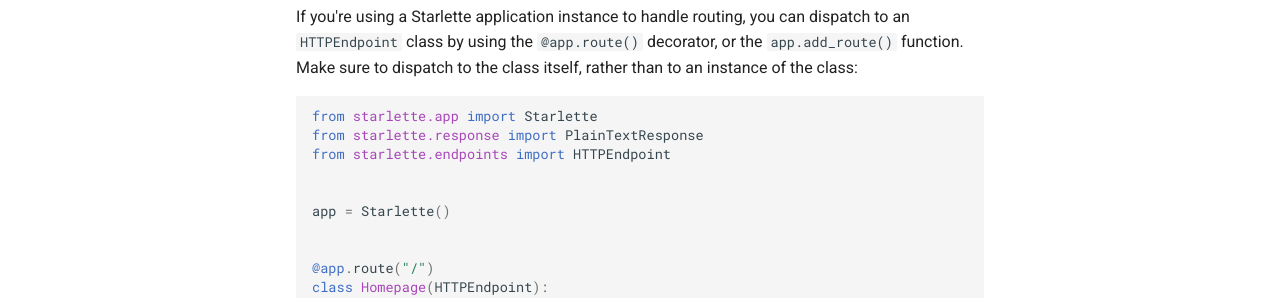
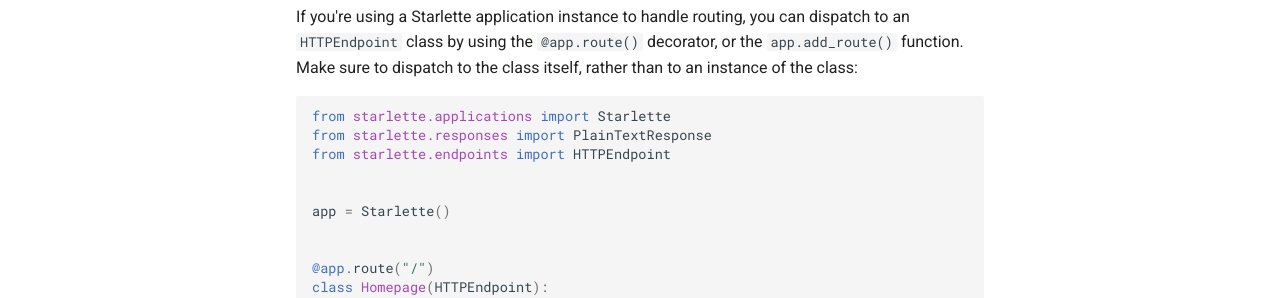
Before and after one commit to hidraco/starlette, an MkDocs documentation site: the page built from docs/endpoints.md, in a window 1280 px wide and 1051 px high. Shown: the part 455-753 px from the top of the window. Built offline with MkDocs 1.6.1 and Material for MkDocs 9.7.7, drawn with Linux system fonts in a browser that asks for light colours; comment, search, counter and statistics services are not loaded.

Commit message:
Fix imports in docs

````diff
--- a/docs/endpoints.md
+++ b/docs/endpoints.md
@@ -20,8 +20,8 @@ dispatch to an `HTTPEndpoint` class by using the `@app.route()` decorator, or th
 than to an instance of the class:
 
 ```python
-from starlette.app import Starlette
-from starlette.response import PlainTextResponse
+from starlette.applications import Starlette
+from starlette.responses import PlainTextResponse
 from starlette.endpoints import HTTPEndpoint
 
 
````
